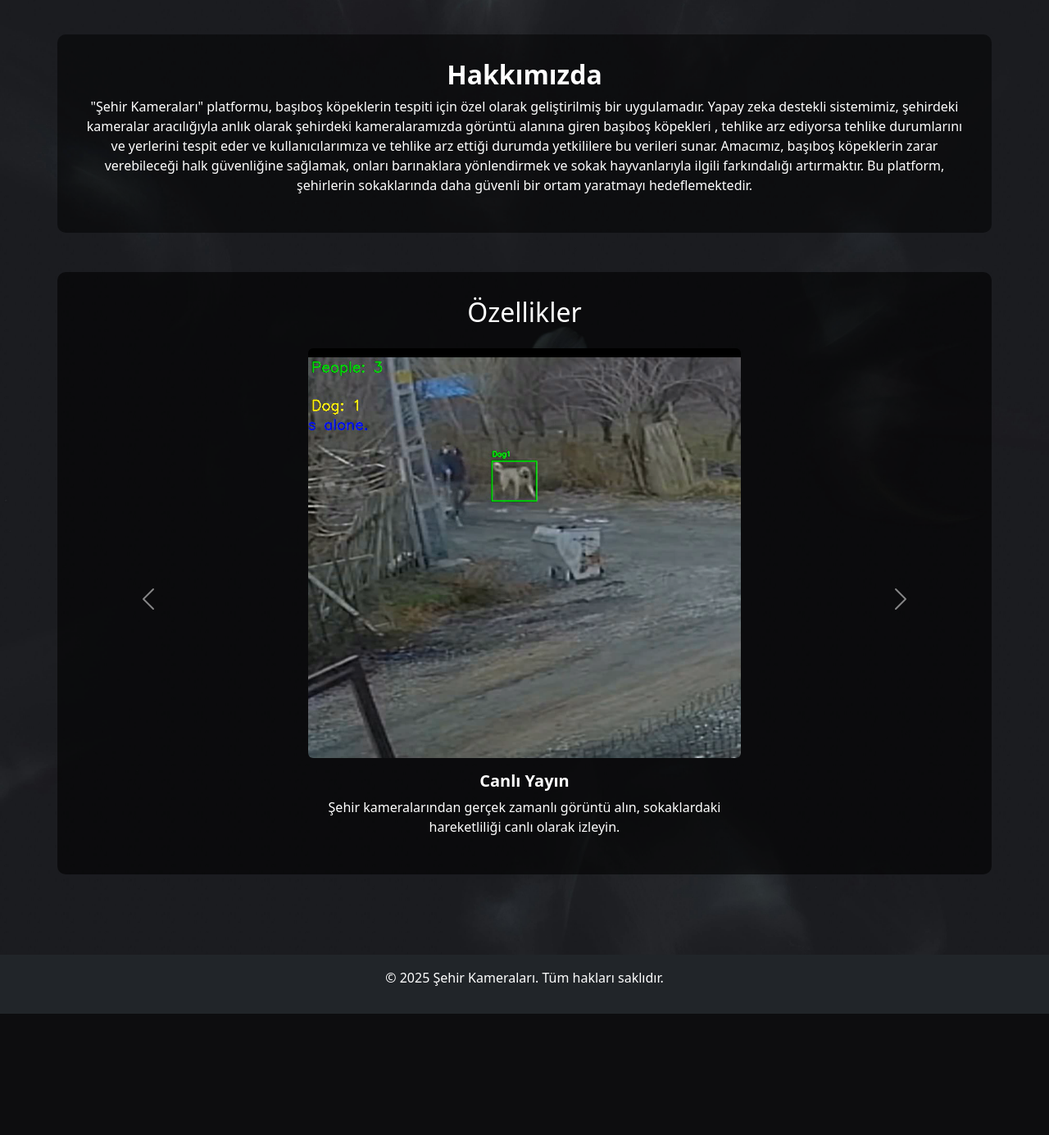
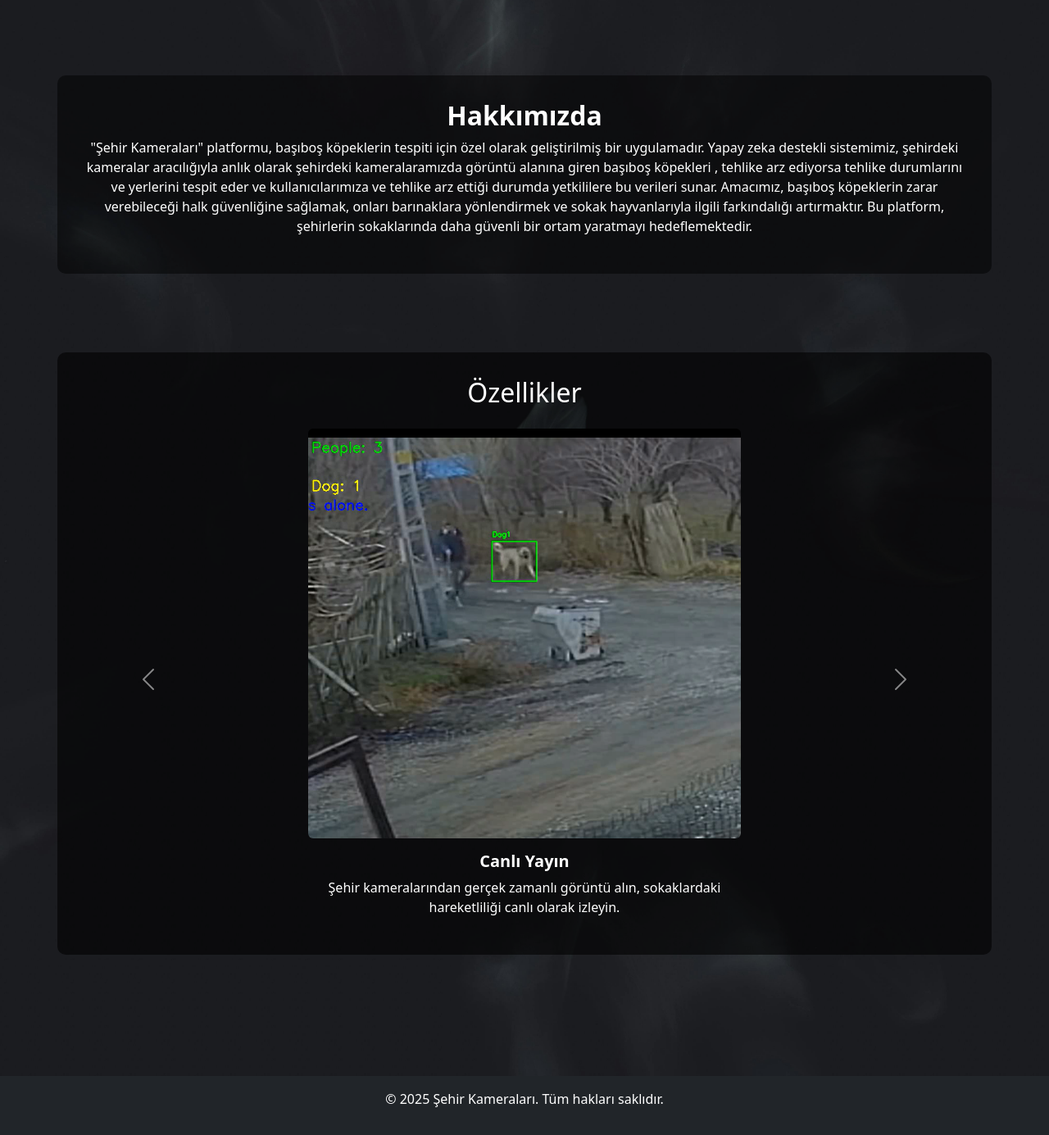
Before and after one commit to HuseyinErkek/DogDetectionApp, a Flask app: page / in a window 1280 px wide. Shown: the part 56-1441 px from the top of the page at 82% size. Before the commit the page ends 1293 px from the top, so only its background shows below. Run offline with Flask 3, Linux system fonts and the light colour scheme.

Commit message:
refactor : duzen

```diff
--- a/static/style.css
+++ b/static/style.css
@@ -27,6 +27,10 @@ main.flex-fill {
     flex: 1;
 }
 
+footer {
+    margin-top: auto; /* Footer'ı en alta iter */
+}
+
 
                                                 /*Index.html-CSS*/
 .main-content {
@@ -35,6 +39,9 @@ main.flex-fill {
     background-position: center;
     padding: 50px 0;
     min-height: calc(100vh - 120px);
+    flex-grow: 1;
+    display: flex;
+    flex-direction: column;
 }
 #features {
     background-color: rgba(0, 0, 0, 0.6);
--- a/templates/base.html
+++ b/templates/base.html
@@ -9,6 +9,10 @@
     <link rel="stylesheet" href="/static/style.css">
   </head>
   <body>
+    <!-- Ana kapsayıcı -->
+    <div class="wrapper d-flex flex-column">
+
+      <!-- Navbar -->
       <nav class="navbar navbar-expand-lg navbar-dark bg-dark fixed-top">
         <div class="container">
           <a class="navbar-brand fw-bold" href="index.html">Tespitim.com</a>
@@ -17,7 +21,7 @@
           </button>
           <div class="collapse navbar-collapse" id="navbarNav">
             <ul class="navbar-nav ms-auto">
-                    <li class="nav-item"><a class="nav-link" href="{{ url_for('home' ) }}"><i class="bi bi-house-door-fill"></i> Ana Sayfa</a></li>
+              <li class="nav-item"><a class="nav-link" href="{{ url_for('home') }}"><i class="bi bi-house-door-fill"></i> Ana Sayfa</a></li>
               <li class="nav-item"><a class="nav-link" href="{{ url_for('camera') }}"><i class="bi bi-camera-video-fill"></i> Kameralar</a></li>
               <li class="nav-item"><a class="nav-link" href="{{ url_for('howto') }}"><i class="bi bi-info-circle-fill"></i> Nasıl Çalışır?</a></li>
               <li class="nav-item"><a class="nav-link" href="{{ url_for('upload_video') }}"><i class="bi bi-check2"></i> Tespit Et</a></li>
@@ -25,10 +29,19 @@
           </div>
         </div>
       </nav>
+
+      <!-- İçerik -->
+     <main class="main-content">
         {% block content %}{% endblock %}
-      <footer class="bg-dark text-white text-center py-3 nt-auto" >
+     </main>
+
+
+      <!-- Footer -->
+      <footer class="bg-dark text-white text-center py-3 mt-auto">
         <p>&copy; 2025 Şehir Kameraları. Tüm hakları saklıdır.</p>
       </footer>
+    </div>
+
     <script src="https://cdn.jsdelivr.net/npm/bootstrap@5.3.5/dist/js/bootstrap.bundle.min.js" integrity="sha384-k6d4wzSIapyDyv1kpU366/PK5hCdSbCRGRCMv+eplOQJWyd1fbcAu9OCUj5zNLiq" crossorigin="anonymous"></script>
   </body>
 </html>
```
Lines whose indentation alone changed are shown as unchanged.
